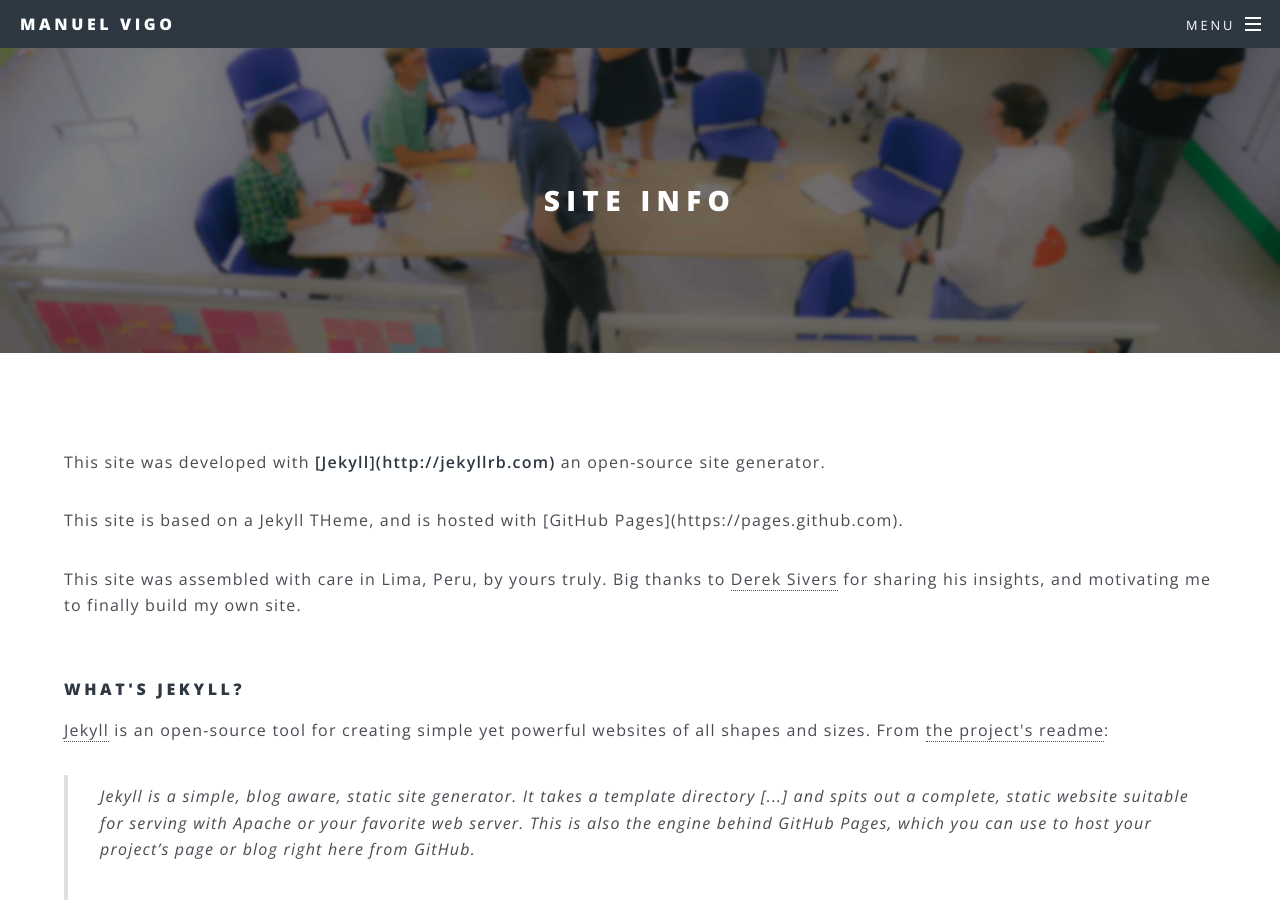
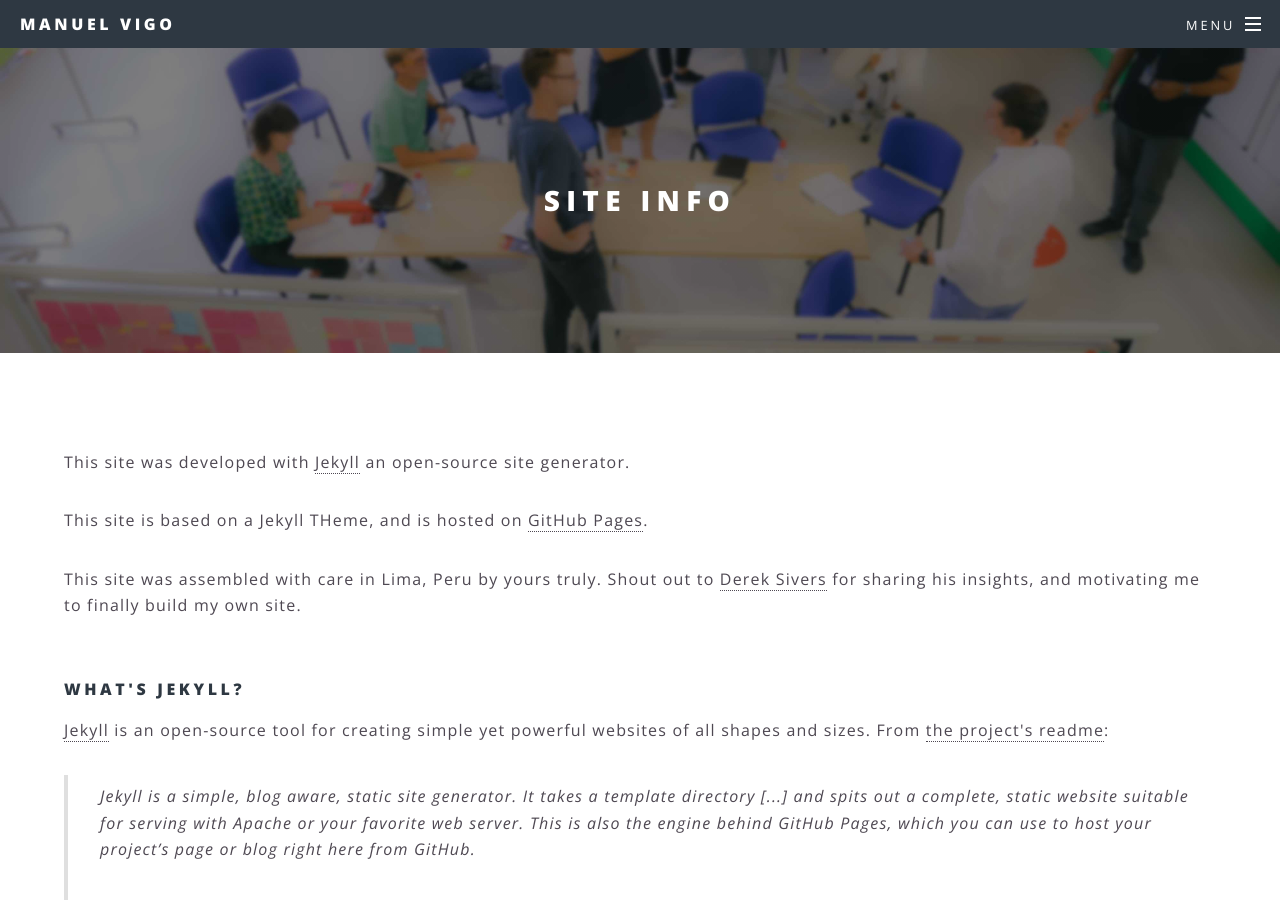
Before and after one commit to mvigo/mvigo.github.io, a Jekyll site: the page built from SiteInfo.html, in a window 1280 px wide and 900 px high. Built offline with Jekyll 4.4.1, drawn with Linux system fonts in a browser that asks for light colours.

Commit message:
siteinfo2202

```diff
--- a/SiteInfo.html
+++ b/SiteInfo.html
@@ -5,11 +5,13 @@ title: Site Info
 
 <p>
 
-This site was developed with <strong>[Jekyll](http://jekyllrb.com) </strong> an open-source site generator. </p>
+This site was developed with <a href="http://jekyllrb.com">Jekyll</a>
 
-<p> This site is based on a Jekyll THeme, and is hosted with [GitHub Pages](https://pages.github.com). </p>
+ an open-source site generator. </p>
 
-<p> This site was assembled with care in Lima, Peru, by yours truly. Big thanks to <a href="https://sivers.org">Derek Sivers</a> for sharing his insights, and motivating me to finally build my own site. </p>
+<p> This site is based on a Jekyll THeme, and is hosted on <a href="https://pages.github.com">GitHub Pages</a>. </p>
+
+<p> This site was assembled with care in Lima, Peru by yours truly. Shout out to <a href="https://sivers.org">Derek Sivers</a> for sharing his insights, and motivating me to finally build my own site. </p>
 
 </br>
 
```
